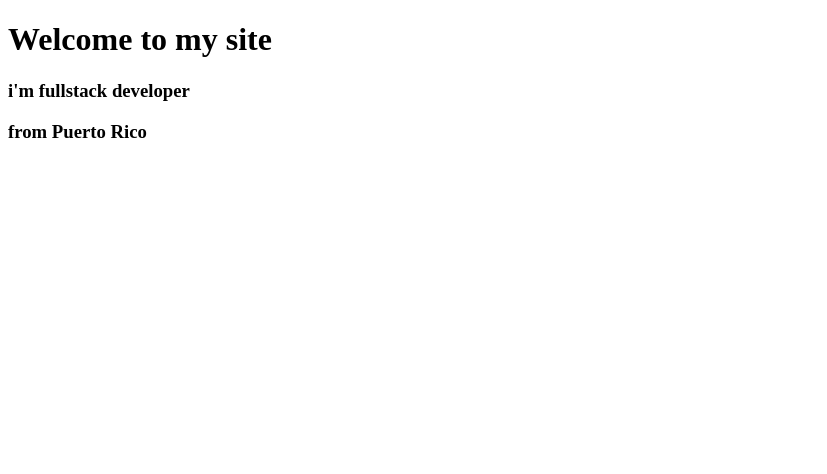
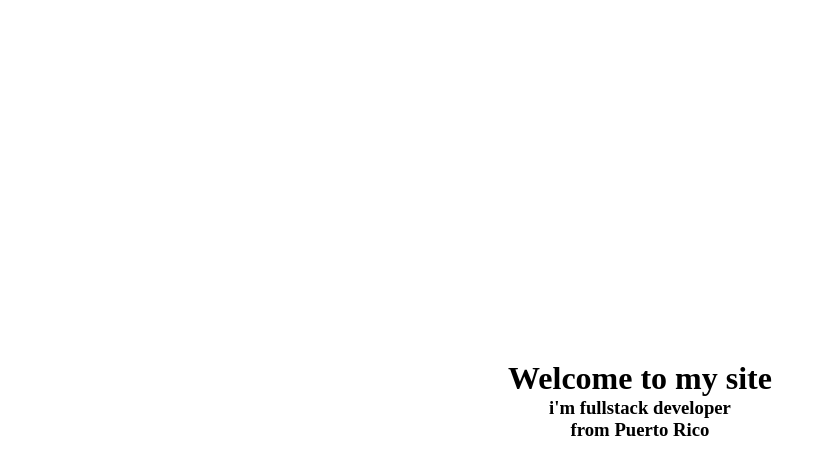
Before and after one commit to luiso/projecto, a plain HTML site: page index.html in a window 1280 px wide. Shown: the whole page, without its empty margins (0-827 px from the left). Drawn offline with Linux system fonts and the light colour scheme.

Commit message:
add style

```diff
--- a/index.html
+++ b/index.html
@@ -4,7 +4,8 @@
 <head>
     <meta charset="UTF-8">
     <meta name="viewport" content="width=device-width, initial-scale=1.0">
-    <title>Document</title>
+    <title>App</title>
+    <link rel="stylesheet" href="./style.css">
 </head>
 
 <body>
--- /dev/null
+++ b/style.css
@@ -0,0 +1,11 @@
+* {
+    margin: 0;
+}
+
+div {
+    display: flex;
+    justify-content: center;
+    align-items: center;
+    flex-direction: column;
+    height: 100vh;
+}
```
